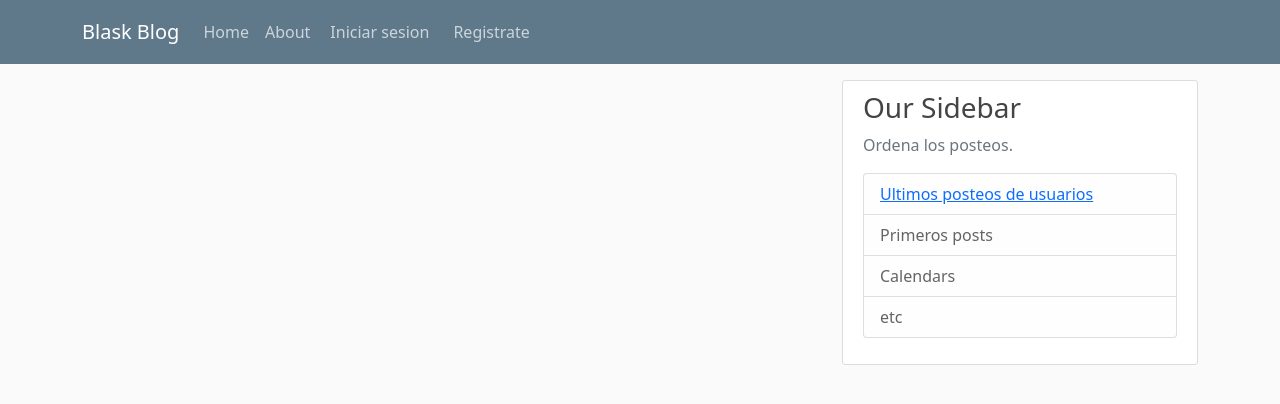
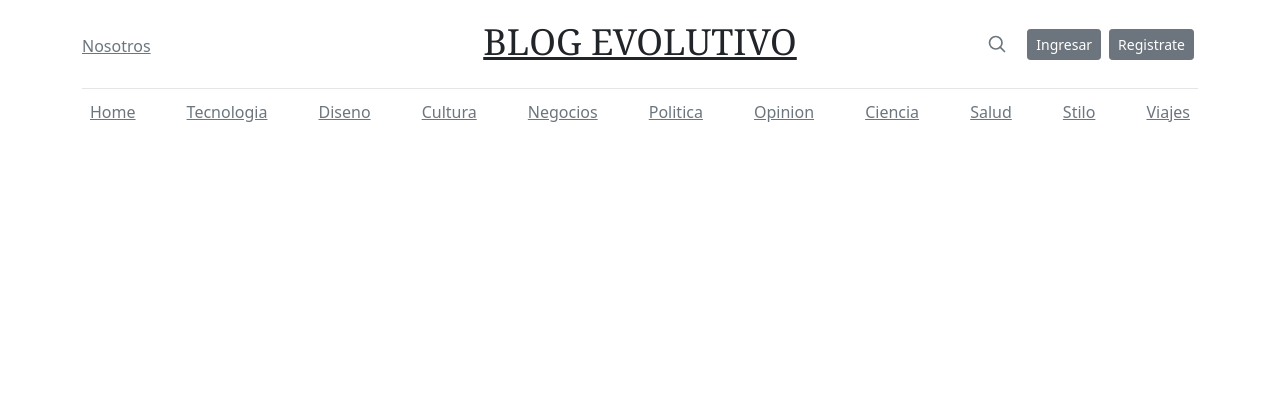
Before and after one commit to blass1/flaskblog, a Flask app: page / in a window 1280 px wide. Shown: the top 404 px of the page. Run offline with Flask 2, Linux system fonts and the light colour scheme; data that the repository does not hold is empty; some libraries are stand-ins or nearby versions.

Commit message:
Cambio en los htmls

```diff
--- a/flaskblog/static/main.css
+++ b/flaskblog/static/main.css
@@ -1,11 +1,7 @@
-body {
+/*body {
   background: #fafafa;
-  color: #333333;
+  color: #cbd5db;
   margin-top: 5rem;
-}
-
-h1, h2, h3, h4, h5, h6 {
-  color: #444444;
 }
 
 .bg-steel {
@@ -77,4 +73,113 @@ a.article-title:hover {
 
 .account-heading {
   font-size: 2.5rem;
+}*/
+/* stylelint-disable selector-list-comma-newline-after */
+
+.blog-header {
+  line-height: 1;
+  border-bottom: 1px solid #e5e5e5;
 }
+
+.blog-header-logo {
+  font-family: "Playfair Display", Georgia, "Times New Roman", serif/*rtl:Amiri, Georgia, "Times New Roman", serif*/;
+  font-size: 2.25rem;
+}
+
+.blog-header-logo:hover {
+  text-decoration: none;
+}
+
+h1, h2, h3, h4, h5, h6 {
+  font-family: "Playfair Display", Georgia, "Times New Roman", serif/*rtl:Amiri, Georgia, "Times New Roman", serif*/;
+}
+
+.display-4 {
+  font-size: 2.5rem;
+}
+@media (min-width: 768px) {
+  .display-4 {
+    font-size: 3rem;
+  }
+}
+
+.nav-scroller {
+  position: relative;
+  z-index: 2;
+  height: 2.75rem;
+  overflow-y: hidden;
+}
+
+.nav-scroller .nav {
+  display: flex;
+  flex-wrap: nowrap;
+  padding-bottom: 1rem;
+  margin-top: -1px;
+  overflow-x: auto;
+  text-align: center;
+  white-space: nowrap;
+  -webkit-overflow-scrolling: touch;
+}
+
+.nav-scroller .nav-link {
+  padding-top: .75rem;
+  padding-bottom: .75rem;
+  font-size: .875rem;
+}
+
+.card-img-right {
+  height: 100%;
+  border-radius: 0 3px 3px 0;
+}
+
+.flex-auto {
+  flex: 0 0 auto;
+}
+
+.h-250 { height: 250px; }
+@media (min-width: 768px) {
+  .h-md-250 { height: 250px; }
+}
+
+/* Pagination */
+.blog-pagination {
+  margin-bottom: 4rem;
+}
+.blog-pagination > .btn {
+  border-radius: 2rem;
+}
+
+/*
+ * Blog posts
+ */
+.blog-post {
+  margin-bottom: 4rem;
+}
+.blog-post-title {
+  margin-bottom: .25rem;
+  font-size: 2.5rem;
+}
+.blog-post-meta {
+  margin-bottom: 1.25rem;
+  color: #727272;
+}
+
+/*
+ * Footer
+ */
+.blog-footer {
+  padding: 2.5rem 0;
+  color: #727272;
+  text-align: center;
+  background-color: #f9f9f9;
+  border-top: .05rem solid #e5e5e5;
+}
+.blog-footer p:last-child {
+  margin-bottom: 0;
+}
+
+.article-img {
+  height: 100px;
+  width: 100px;
+  margin-right: 16px;
+}
--- a/flaskblog/templates/home.html
+++ b/flaskblog/templates/home.html
@@ -1,18 +1,19 @@
 {% extends "layout.html" %}
 {% block content %}
 	{% for post in posts.items %}
-		<article class="media content-section">
-			<img class="rounded-circle article-img" src="{{ url_for('static', filename='profile_pics/' + post.author.image_file) }}">
-		  	<div class="media-body">
-		    	<div class="article-metadata">
-		      		<a class="mr-2" href="{{ url_for('users.user_posts', username=post.author.username) }}">{{ post.author.username }}</a>
-		      		<small class="text-muted">{{ post.date_posted.strftime('%d-%m-%Y') }}</small>
-		    	</div>
-		    	<h1><a class="article-title" href="{{ url_for('posts.post', post_id=post.id) }}">{{ post.title }}</a></h1>
-		    	<p class="article-content">{{ post.content }}</p>
-		  	</div>
-		</article>
+
+	<div class="p-4 p-md-5 mb-4 text-white rounded bg-dark">
+		<div class="col-md-12 px-0">
+		<h1 class="display-3 fst-italic ">{{ post.title }}</h1>
+		<small class="text-muted">{{ post.date_posted.strftime('%d-%m-%Y') }}</small>
+		<p class="lead my-3">{{ post.content }}</p>
+		<h2 class="lead m-3"><a class="article-title" href="{{ url_for('posts.post', post_id=post.id) }}">Continuar leyendo...</a></h2>
+		</div>
+		<a class="mr-2" href="{{ url_for('users.user_posts', username=post.author.username) }}">Por {{ post.author.username }}</a>
+	</div>
+
 	{% endfor %}
+
 	{% for page_num in posts.iter_pages(left_edge=1, right_edge=1, left_current=1, right_current=2) %}
 		{% if page_num %}
 			{% if posts.page == page_num %}
--- a/flaskblog/templates/layout.html
+++ b/flaskblog/templates/layout.html
@@ -15,42 +15,56 @@
 	{% if title %}
 		<title>{{ title }}</title>
 	{% else %}
-		<title>Blas Solo</title>
+		<title>Evolutivo</title>
 	{% endif %}
 
 </head>
 <body>
-	<header class="site-header">
-	  <nav class="navbar navbar-expand-md navbar-dark bg-steel fixed-top">
 <div class="container">
-	      <a class="navbar-brand mr-4" href="/">Blask Blog</a>
-	      <button class="navbar-toggler" type="button" data-toggle="collapse" data-target="#navbarToggle" aria-controls="navbarToggle" aria-expanded="false" aria-label="Toggle navigation">
-	        <span class="navbar-toggler-icon"></span>
-	      </button>
-	      <div class="collapse navbar-collapse" id="navbarToggle">
-	        <div class="navbar-nav mr-auto">
-	          <a class="nav-item nav-link" href="{{ url_for('main.home')}}">Home</a>
-	          <a class="nav-item nav-link" href="{{ url_for('main.about')}}">About</a>
+  <header class="blog-header py-3">
+    <div class="row flex-nowrap justify-content-between align-items-center">
+      <div class="col-4 pt-1">
+        <a class="link-secondary" href="{{ url_for('main.about')}}">Nosotros</a>
       </div>
-	        <!-- Navbar Right Side -->
-	        <div class="navbar-nav">
+      <div class="col-4 text-center">
+        <h1><a class="blog-header-logo text-dark" href="{{ url_for('main.home')}}">BLOG EVOLUTIVO</a></h1>
+      </div>
+      <div class="col-4 d-flex justify-content-end align-items-center">
+        <a class="link-secondary" href="#" aria-label="Search">
+          <svg xmlns="http://www.w3.org/2000/svg" width="20" height="20" fill="none" stroke="currentColor" stroke-linecap="round" stroke-linejoin="round" stroke-width="2" class="mx-3" role="img" viewBox="0 0 24 24"><title>Search</title><circle cx="10.5" cy="10.5" r="7.5"/><path d="M21 21l-5.2-5.2"/></svg>
+        </a>
 		{% if current_user.is_authenticated %}
-	        		<a class="nav-item nav-link m-1" href="{{ url_for('posts.new_post')}}">Nuevo Post</a>
-	        		<a class="nav-item nav-link m-1" href="{{ url_for('users.account')}}">Mi cuenta</a>
-	        		<a class="nav-item nav-link m-1" href="{{ url_for('users.logout')}}">Cerrar sesion</a>
+			<a class="btn btn-sm btn-secondary m-1" href="{{ url_for('posts.new_post')}}">Nuevo Posteo</a>
+			<a class="btn btn-sm btn-secondary m-1" href="{{ url_for('users.account')}}">Mi cuenta</a>
+			<a class="btn btn-sm btn-secondary m-1" href="{{ url_for('users.logout')}}">Cerrar sesion</a>
 		{% else %}
-		          	<a class="nav-item nav-link m-1" href="{{ url_for('users.login')}}">Iniciar sesion</a>
-		          	<a class="nav-item nav-link m-1" href="{{ url_for('users.register')}}">Registrate</a>
+			<a class="btn btn-sm btn-secondary m-1" href="{{ url_for('users.login')}}">Ingresar</a>
+			<a class="btn btn-sm btn-secondary m-1" href="{{ url_for('users.register')}}">Registrate</a>
 		{% endif %}
       </div>
     </div>
+  </header>
+
+  <div class="nav-scroller py-1 mb-2">
+    <nav class="nav d-flex justify-content-between">
+      <a class="p-2 link-secondary" href="{{ url_for('main.home')}}">Home</a>
+      <a class="p-2 link-secondary" href="#">Tecnologia</a>
+      <a class="p-2 link-secondary" href="#">Diseno</a>
+      <a class="p-2 link-secondary" href="#">Cultura</a>
+      <a class="p-2 link-secondary" href="#">Negocios</a>
+      <a class="p-2 link-secondary" href="#">Politica</a>
+      <a class="p-2 link-secondary" href="#">Opinion</a>
+      <a class="p-2 link-secondary" href="#">Ciencia</a>
+      <a class="p-2 link-secondary" href="#">Salud</a>
+      <a class="p-2 link-secondary" href="#">Stilo</a>
+      <a class="p-2 link-secondary" href="#">Viajes</a>
+    </nav>
   </div>
-	  </nav>
-	</header>
+</div>
 
 	<main role="main" class="container">
 	  <div class="row">
-	    <div class="col-md-8">
+	    <div class="col-md-12 mt-5">
 	    	{% with messages = get_flashed_messages(with_categories=true) %}
 	    		{% if messages %}
 	    			{% for category, message in messages %}
@@ -60,24 +74,12 @@
 	    			{% endfor %}
 	    		{% endif %}
 	    	{% endwith %}
-	    	{% block content %}{% endblock %}
-	    </div>
-
-	    <div class="col-md-4">
-	      <div class="content-section">
-	        <h3>Our Sidebar</h3>
-	        <p class='text-muted'>Ordena los posteos.
-	          <ul class="list-group">
-
-	            <li class="list-group-item list-group-item-light"><a href="{{ url_for('main.home')}}">Ultimos posteos de usuarios</a></li>
-	            <li class="list-group-item list-group-item-light">Primeros posts</li>
-	            <li class="list-group-item list-group-item-light">Calendars</li>
-	            <li class="list-group-item list-group-item-light">etc</li>
-	          </ul>
-	        </p>
 	    </div>
 	  </div>
-	  </div>
+	</main>
+
+	<main class="container">
+	{% block content %}{% endblock %}
 	</main>
 
 	<script src="https://code.jquery.com/jquery-3.2.1.slim.min.js" integrity="sha384-KJ3o2DKtIkvYIK3UENzmM7KCkRr/rE9/Qpg6aAZGJwFDMVNA/GpGFF93hXpG5KkN" crossorigin="anonymous"></script>
```
Also changed, not shown: flaskblog/templates/post.html (+12 -10 lines), flaskblog/site.db, flaskblog/static/profile_pics/d203ff154c50f076ada8f66b.png (added), flaskblog/templates/login2.html (deleted). Lines whose indentation alone changed are shown as unchanged.
